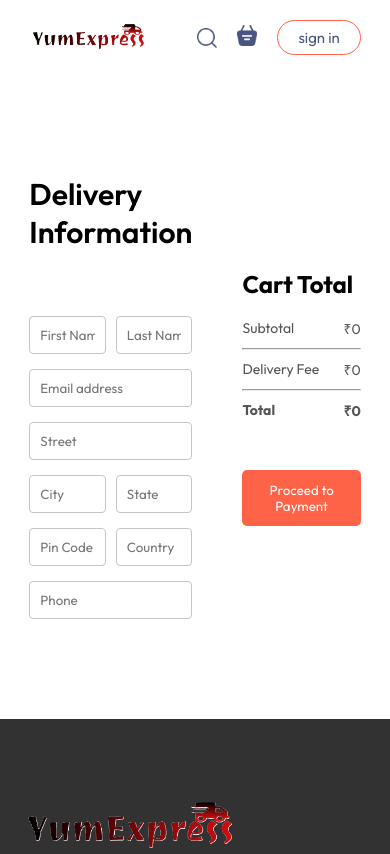
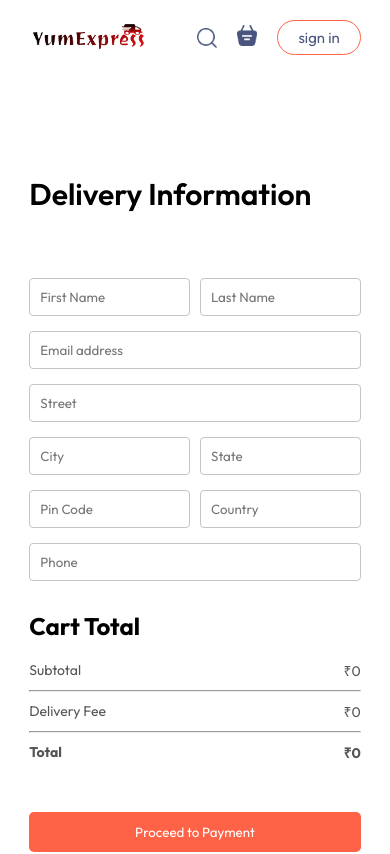
Before and after one commit to Navneetsingh04/Food-Delivery, a React (Vite) app: page /order in a window 390 px wide. Shown: the top 854 px of the page. Built offline with nearby package versions, Linux system fonts and the light colour scheme.

Commit message:
Fixed layout issues on mobile

```diff
--- a/src/Pages/PlaceOrder/PlaceOrder.css
+++ b/src/Pages/PlaceOrder/PlaceOrder.css
@@ -35,3 +35,15 @@
 .place-order .cart-total button{
     margin-top: 30px;
 }
+@media (max-width: 768px) {
+    .place-order {
+        flex-direction: column;
+        align-items: stretch;
+        gap: 30px;
+    }
+
+    .place-order-left,
+    .place-order-right {
+        max-width: 100%;
+    }
+}
```
